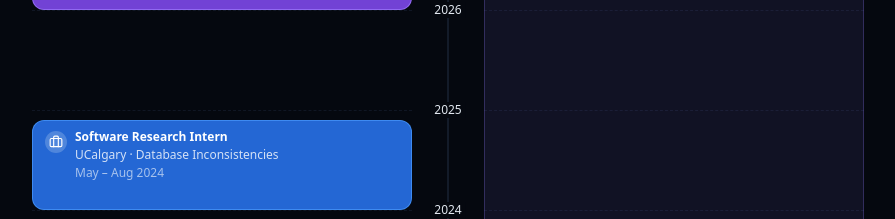
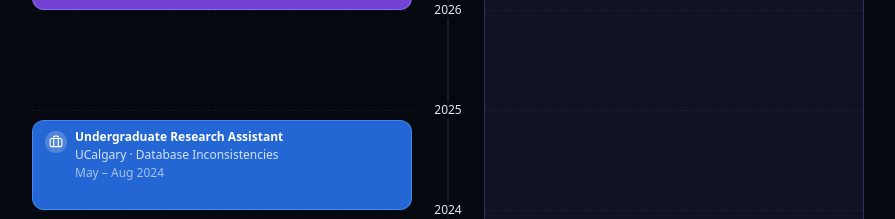
Before and after one commit to Ahmed-Jawad-Tahmid/personal-portfolio, a React (Vite) app: page / in a window 1280 px wide. Shown: the part 1780-1999 px from the top of the page, without its empty margins (192-1087 px from the left). Built offline with nearby package versions, Linux system fonts and the light colour scheme.

Commit message:
Update ExperienceSection.jsx

```diff
--- a/src/components/ExperienceSection.jsx
+++ b/src/components/ExperienceSection.jsx
@@ -54,7 +54,7 @@ const experience = [
     iconClass: "text-white",
   },
   {
-    title: "Software Research Intern",
+    title: "Undergraduate Research Assistant",
     org: "UCalgary · Database Inconsistencies",
     period: "May – Aug 2024",
     bullets: [
```
